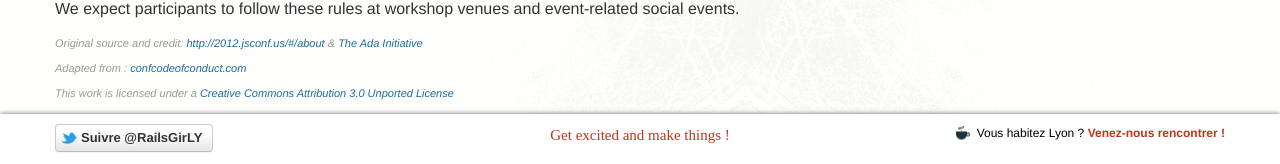
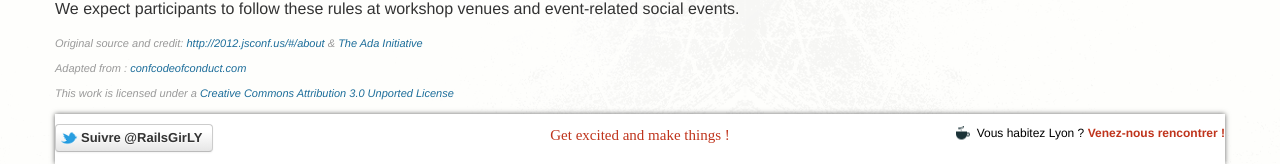
Before and after one commit to lyonrb/railsgirly, a Jekyll site: the page built from coc/coc-en.html, in a window 1280 px wide. Shown: the part 837-1001 px from the top of the page. Built offline with Jekyll 4.4.1, drawn with Linux system fonts in a browser that asks for light colours; nearby versions of some CDN libraries; some web fonts are replaced; library files that are not in the unit come from our copies.

Commit message:
move container class to layout

```diff
--- a/_includes/footer.html
+++ b/_includes/footer.html
@@ -1,5 +1,4 @@
 <footer>
-  <div class="container">
     <div class="row">
 
       <div class="span4" id="social-icons">
@@ -24,5 +23,4 @@
       </div>
     </div>
 
-  </div>
 </footer>
--- a/_includes/header.html
+++ b/_includes/header.html
@@ -1,4 +1,4 @@
-<header class="container">
+<header>
   <nav class="row">
     <div class="span2 offset5">
       <a href="/" id="logo">
--- a/_layouts/page.html
+++ b/_layouts/page.html
@@ -12,10 +12,11 @@
     <title>Rails Girls Lyon</title>
   </head>
   <body>
-    {% include header.html %}
-    {{content}}
-    {% include footer.html %}
-  </body>
+    <div class="container">
+      {% include header.html %}
+      {{content}}
+      {% include footer.html %}
+    </div>
 
   <script src="//use.typekit.net/cqt8jan.js"></script>
   <script>try{Typekit.load();}catch(e){}</script>
```
